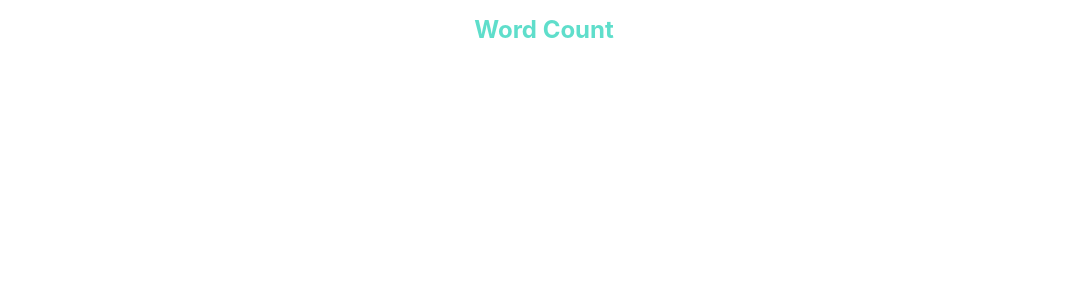
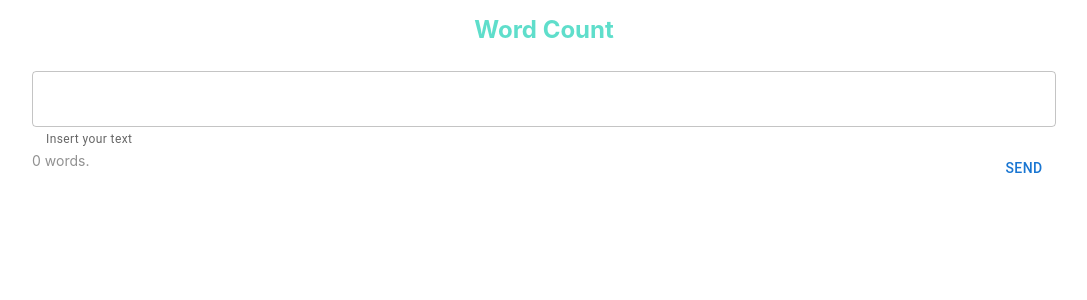
Before and after one commit to giovannabbottino/word-count-challenge, a React (Create React App) app: page / in a window 1280 px wide. Shown: the top 300 px of the page, without its empty margins (96-1183 px from the left). Built offline with nearby package versions, Linux system fonts and the light colour scheme.

Commit message:
Add form

```diff
--- /dev/null
+++ b/src/containers/form/index.js
@@ -0,0 +1,51 @@
+import React from "react";
+import { Button, TextField, Typography } from '@mui/material/';
+
+import "./style.scss";
+
+function Form() {
+
+    const [text, setText] = React.useState('');
+    const [value, setValue] = React.useState(0);
+
+    const handleChange = (event) => {
+        setText(event.target.value);
+        try {
+            let wordCount = text.match(/[\w-]+/g).length
+            setValue(wordCount)
+          } catch (e) {
+            setValue(0)
+          }
+    };
+
+    const handleClick = (event) => {
+        if (value == 0)
+        {
+            setText(`Some text input is required.`)
+            setValue(text.match(/[\w-]+/g).length)
+        }
+
+    };
+
+
+    return (
+        <form>
+            <TextField
+                fullWidth
+                multiline
+                id="text-field"
+                helperText="Insert your text"
+                maxRows={20}
+                value={text}
+                onChange={handleChange}
+            />
+            <Button
+                onClick={handleClick}>Send</Button>
+            <Typography variant="paragraph" >
+                {value} words.
+            </Typography>
+        </form>
+    );
+}
+
+export default Form;
--- /dev/null
+++ b/src/containers/form/style.scss
@@ -0,0 +1,19 @@
+@import "../../_globalColor.scss";
+
+form{
+    max-width: 64em;
+    padding: 12px 20px;
+    margin: auto;
+    vertical-align: middle;
+}
+
+.MuiButton-root{
+    float: right;
+}
+
+.MuiTypography-paragraph{
+    font-size: 0.875em;
+    color: $wordCountTextColor;
+    text-align: right;
+    display: inline-block;
+}
--- a/src/containers/index.js
+++ b/src/containers/index.js
@@ -1,12 +1,14 @@
 import React, { Component } from "react";
 
 import Header from "../components/header/";
+import Form from "./form/";
 
 export default class Main extends Component {
 	render() {
 		return (
 			<div>
                 <Header />
+                <Form />
 			</div>
 		);
 	}
```
